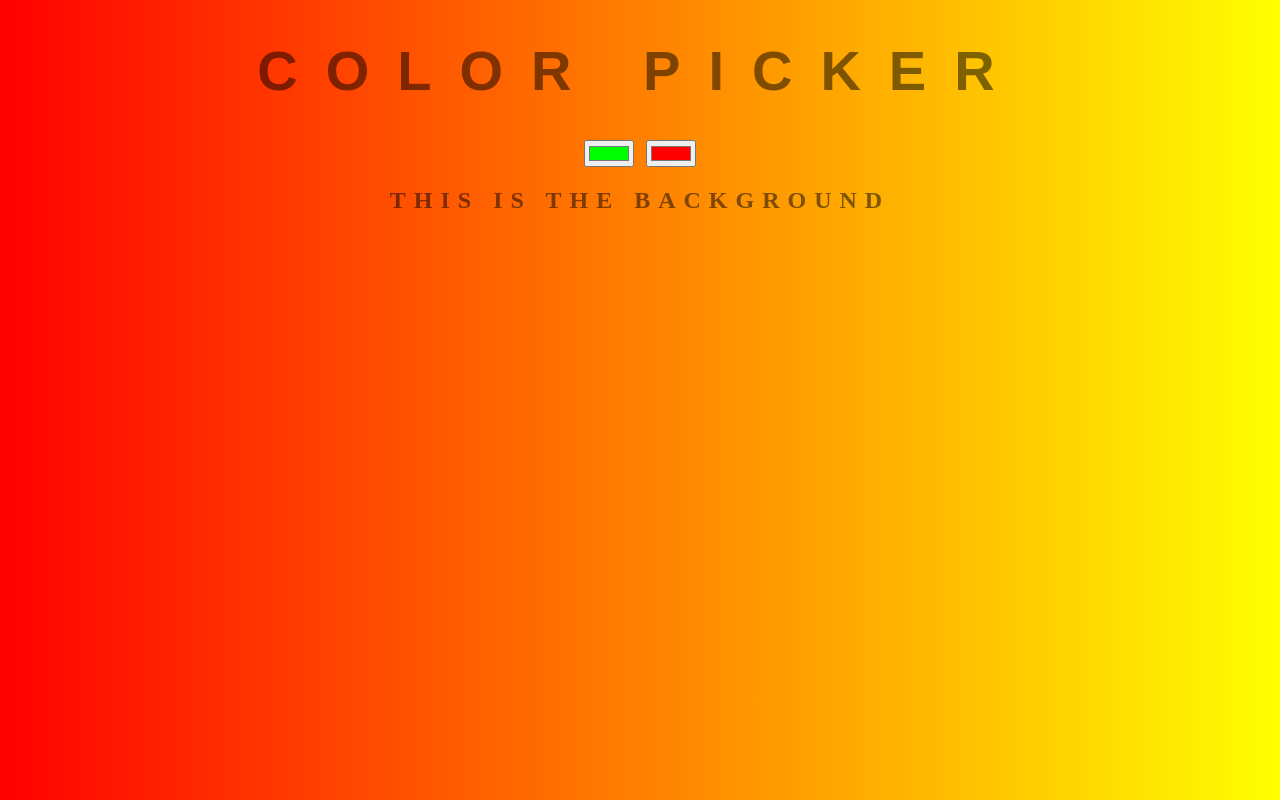
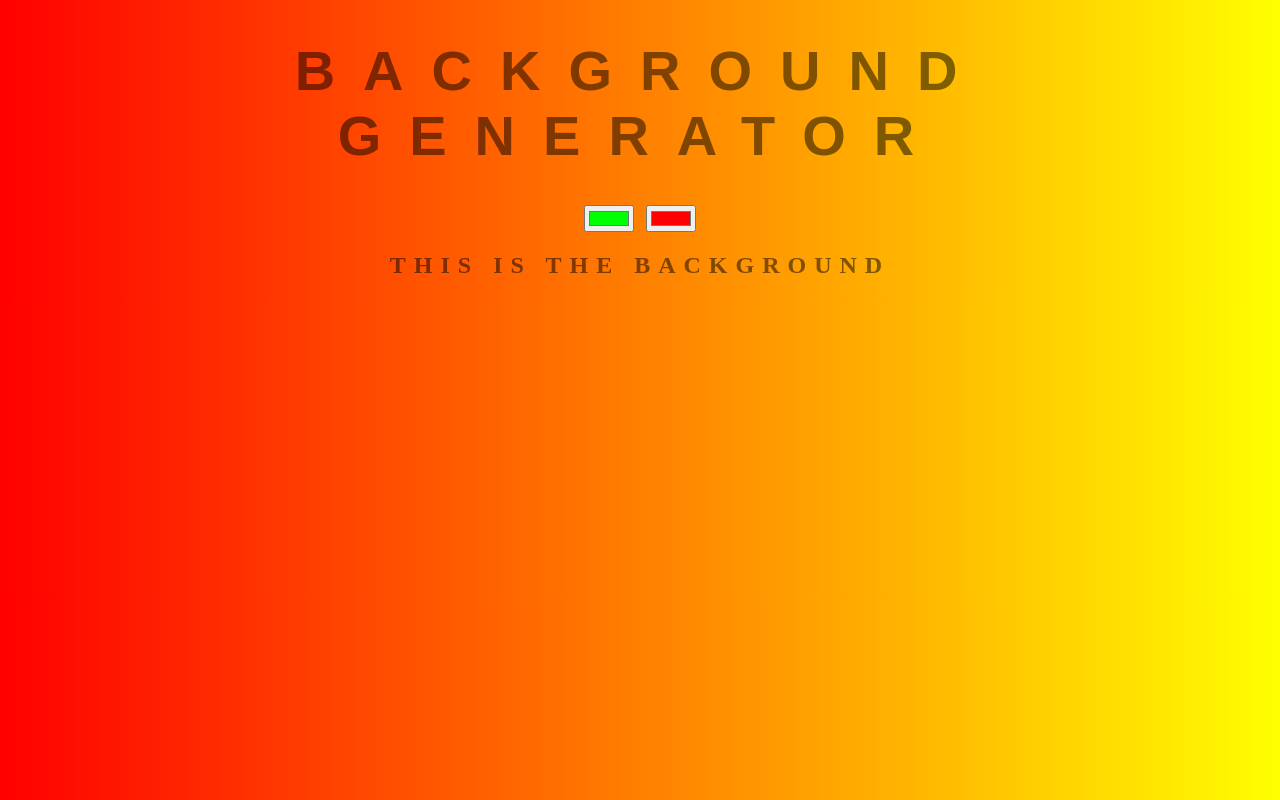
Before and after one commit to Kripalshr/background-generator, a plain HTML site: page index.html in a window 1280 px wide. Drawn offline with Linux system fonts and the light colour scheme.

Commit message:
reverting back to old title

```diff
--- a/index.html
+++ b/index.html
@@ -5,7 +5,7 @@
 	<link rel="stylesheet" type="text/css" href="style.css">
 </head>
 <body id="gradient">
-	<h1>Color Picker</h1>
+	<h1>Background generator</h1>
 	<input class="color1" type="color" name="color1" value="#00ff00">
 	<input class="color2" type="color" name="color2" value="#ff0000">
 	<h2>This is the Background</h2>
```
